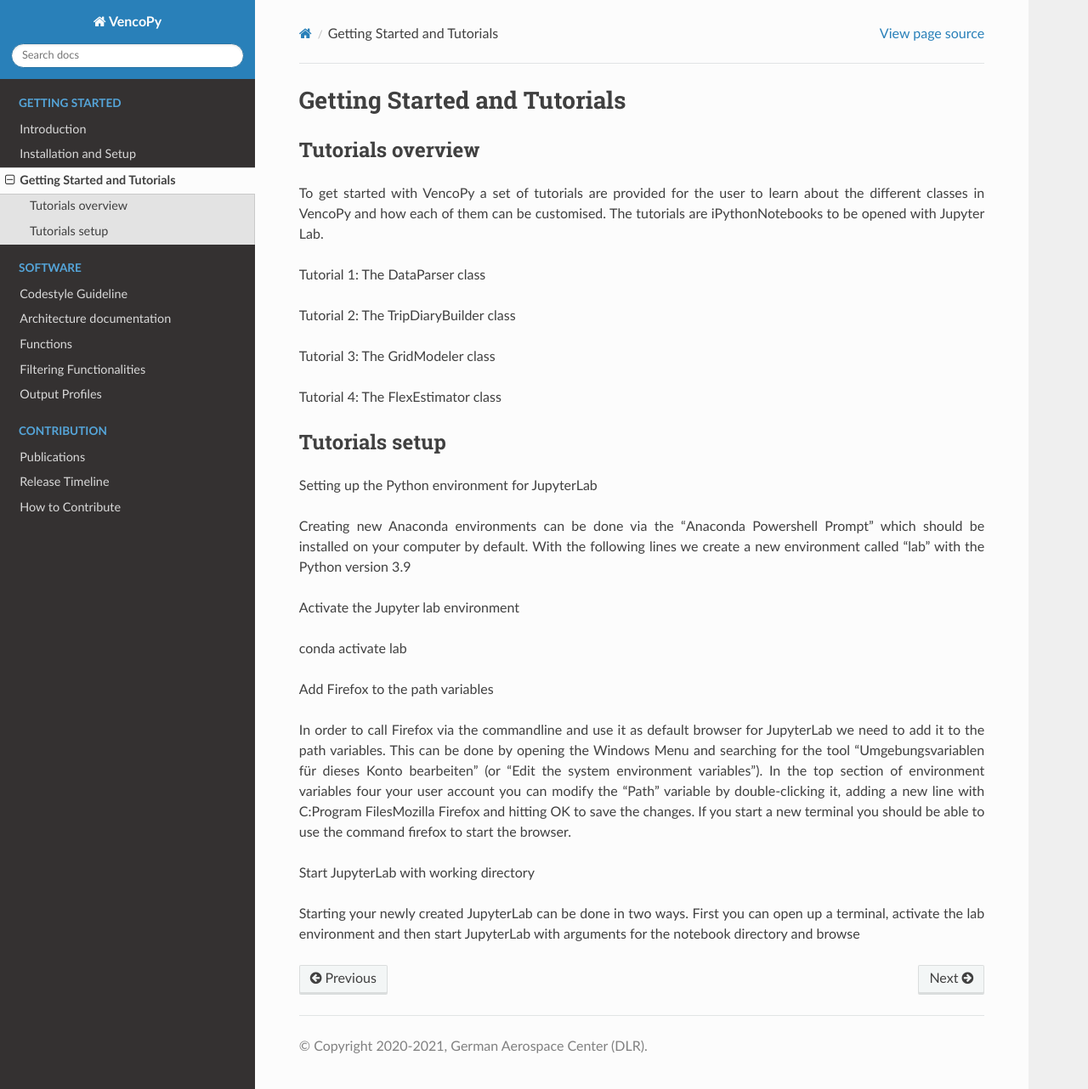
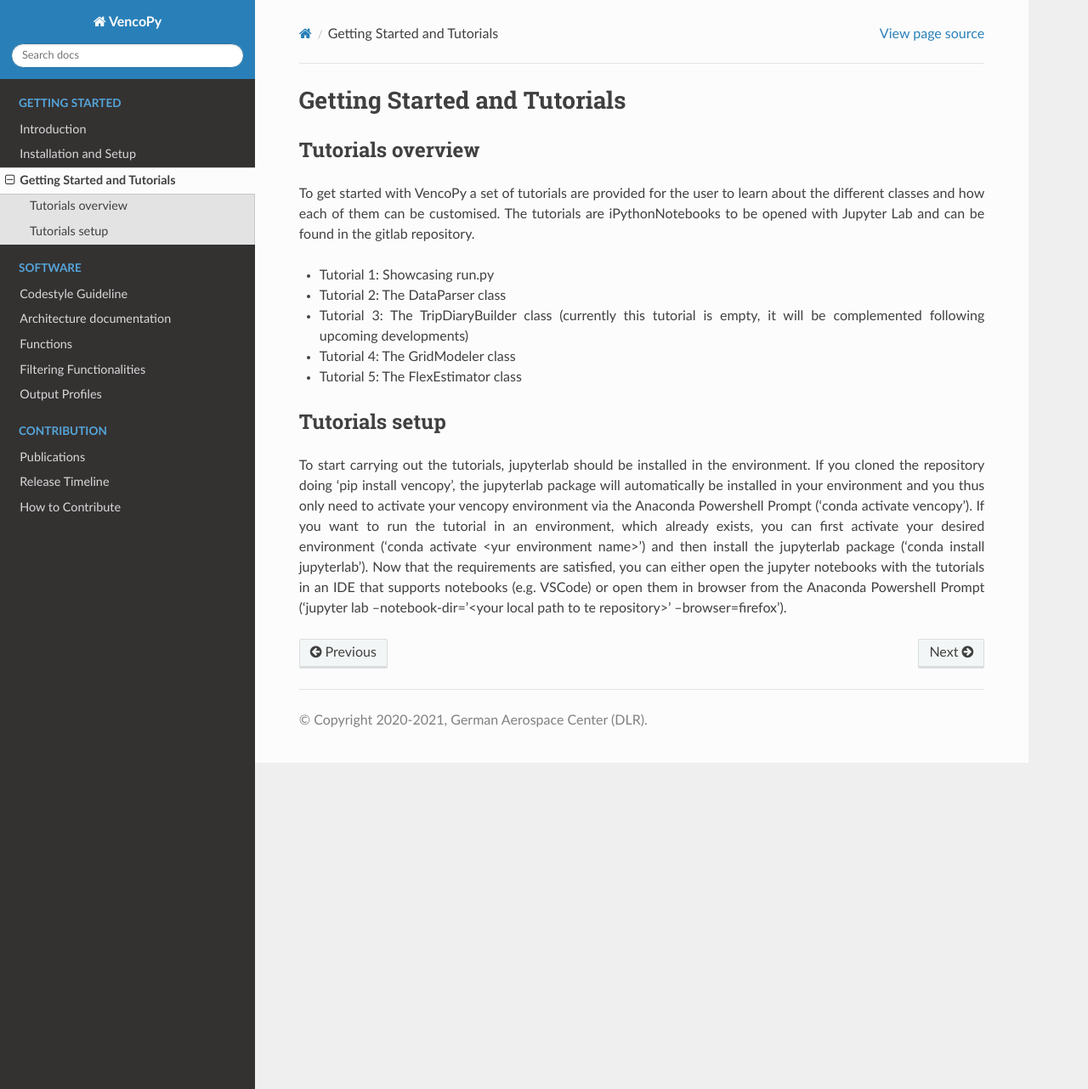
Before and after one commit to lightmanrsa/ev_modelling, a Sphinx documentation site: the page built from docs/gettingstarted/start.rst, in a window 1280 px wide and 1282 px high. Shown: the whole window at 85% size. Built offline with Sphinx 7.4.7 and the Read the Docs theme 2.0.0, drawn with Linux system fonts in a browser that asks for light colours.

Commit message:
tutorials update

```diff
--- a/docs/gettingstarted/start.rst
+++ b/docs/gettingstarted/start.rst
@@ -11,33 +11,19 @@
 ^^^^^^^^^^^^^^^^^^^^^^^^^^^^^^^^^^^^^^^^^^^^^^^^^^^^^^^^^^^^^^^^^^^^^^
 
 
-To get started with VencoPy a set of tutorials are provided for the user to learn about the different classes in VencoPy and how each of them can be customised.
-The tutorials are iPythonNotebooks to be opened with Jupyter Lab.
+To get started with VencoPy a set of tutorials are provided for the user to learn about the different classes and how each of them can be customised.
+The tutorials are iPythonNotebooks to be opened with Jupyter Lab and can be found in the gitlab repository.
 
-
-Tutorial 1: The DataParser class
-
-Tutorial 2: The TripDiaryBuilder class
-
-Tutorial 3: The GridModeler class
-
-Tutorial 4: The FlexEstimator class
+- Tutorial 1: Showcasing run.py
+- Tutorial 2: The DataParser class
+- Tutorial 3: The TripDiaryBuilder class (currently this tutorial is empty, it will be complemented following upcoming developments)
+- Tutorial 4: The GridModeler class
+- Tutorial 5: The FlexEstimator class
 
 
 Tutorials setup
 ^^^^^^^^^^^^^^^^^^^^^^^^^^^^^^^^^^^^^^^^^^^^^^^^^^^^^^^^^^^^^^^^^^^^^^
-Setting up the Python environment for JupyterLab
-
-Creating new Anaconda environments can be done via the "Anaconda Powershell Prompt" which should be installed on your computer by default. With the following lines we create a new environment called "lab" with the Python version 3.9
-
-Activate the Jupyter lab environment
-
-conda activate lab
-
-Add Firefox to the path variables
-
-In order to call Firefox via the commandline and use it as default browser for JupyterLab we need to add it to the path variables. This can be done by opening the Windows Menu and searching for the tool "Umgebungsvariablen für dieses Konto bearbeiten" (or "Edit the system environment variables"). In the top section of environment variables four your user account you can modify the "Path" variable by double-clicking it, adding a new line with C:\Program Files\Mozilla Firefox and hitting OK to save the changes. If you start a new terminal you should be able to use the command firefox to start the browser.
-
-Start JupyterLab with working directory
-
-Starting your newly created JupyterLab can be done in two ways. First you can open up a terminal, activate the lab environment and then start JupyterLab with arguments for the notebook directory and browse
+To start carrying out the tutorials, jupyterlab should be installed in the environment.
+If you cloned the repository doing 'pip install vencopy', the jupyterlab package will automatically be installed in your environment and you thus only need to activate your vencopy environment via the Anaconda Powershell Prompt ('conda activate vencopy').
+If you want to run the tutorial in an environment, which already exists, you can first activate your desired environment ('conda activate <yur environment name>') and then install the jupyterlab package ('conda install jupyterlab').
+Now that the requirements are satisfied, you can either open the jupyter notebooks with the tutorials in an IDE that supports notebooks (e.g. VSCode) or open them in browser from the Anaconda Powershell Prompt ('jupyter lab --notebook-dir='<your local path to te repository>' --browser=firefox').
```
Also changed, not shown: 5 other files.
